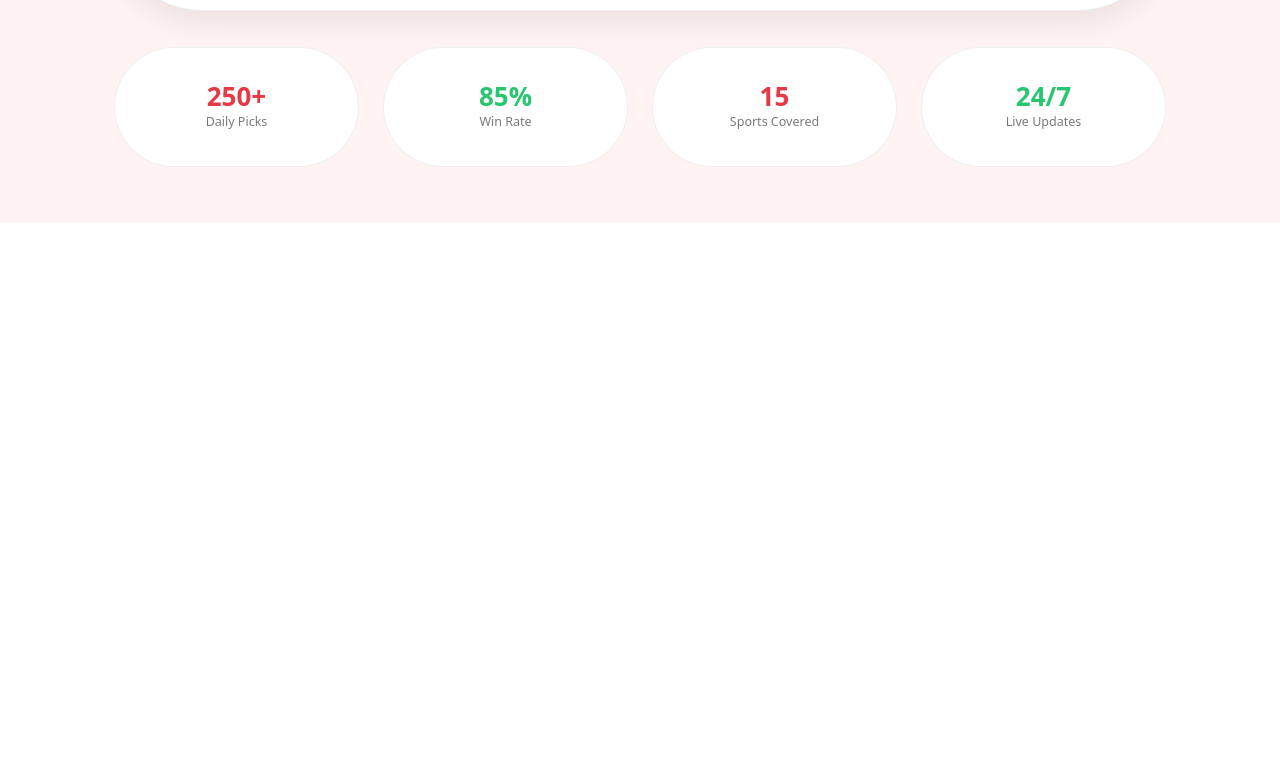
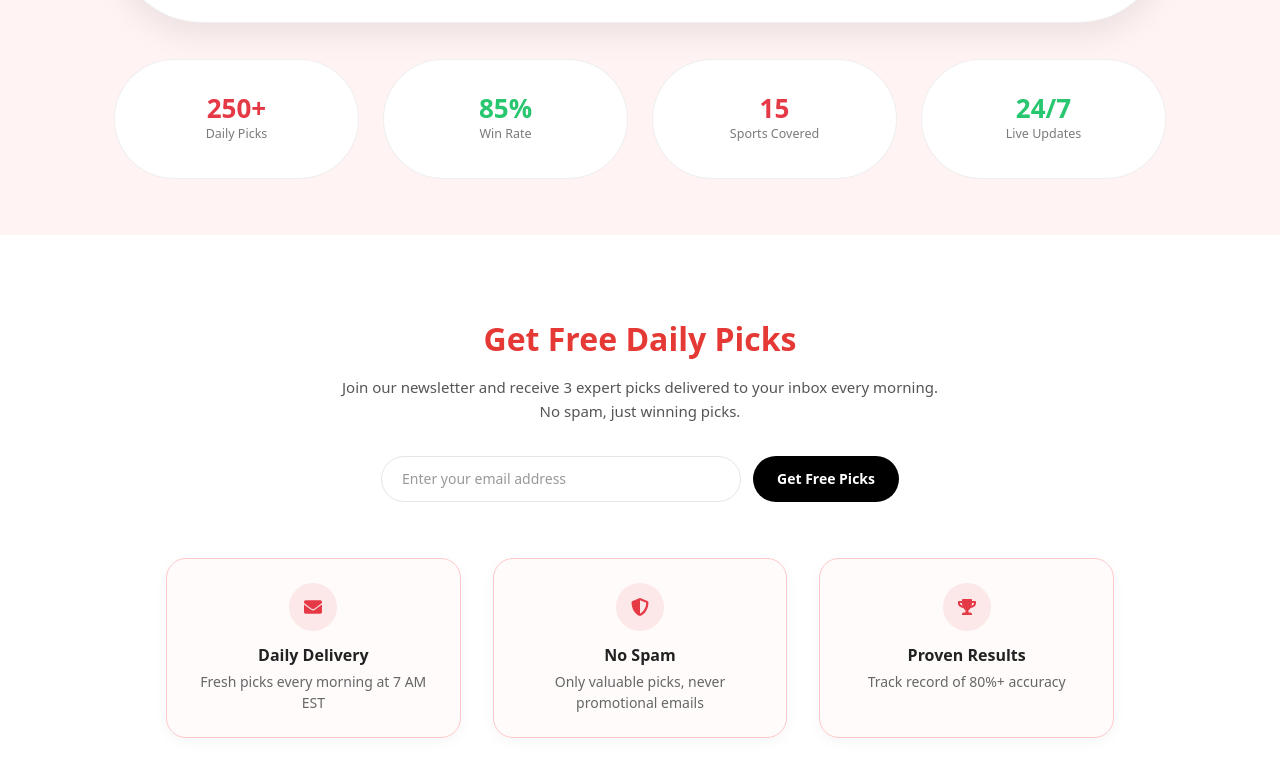
Before and after one commit to code-wev/GuaranteedSportPicks, a Next.js app: page / in a window 1280 px wide. Shown: the part 2111-2887 px from the top of the page. Before the commit the page ends 2334 px from the top, so only its background shows below. Built offline with nearby package versions, Linux system fonts and the light colour scheme.

Commit message:
GetFreeDailyPicks component added

```diff
--- a/app/page.js
+++ b/app/page.js
@@ -1,3 +1,4 @@
+import GetFreeDailyPicks from "@/components/Home/GetFreeDailyPicks";
 import HomeBanner from "@/components/Home/HomeBanner";
 import LiveOddsPicks from "@/components/Home/LiveOddsPicks";
 import Navbar from "@/components/Home/Navbar";
@@ -10,6 +11,7 @@ export default function Page() {
       <HomeBanner />
       <TodaysFeature />
       <LiveOddsPicks />
+      <GetFreeDailyPicks/>
     </div>
   );
 }
--- /dev/null
+++ b/components/Home/GetFreeDailyPicks.jsx
@@ -0,0 +1,77 @@
+"use client";
+
+import { FaEnvelope, FaShieldAlt, FaTrophy } from "react-icons/fa";
+
+export default function GetFreeDailyPicks() {
+  return (
+    <section className="w-full bg-white py-20">
+      <div className="max-w-[980px] mx-auto px-4 text-center">
+        {/* Heading */}
+        <h2 className="text-[28px] md:text-[32px] font-bold text-[#E53935] mb-3">
+          Get Free Daily Picks
+        </h2>
+        <p className="text-[#555] text-[15px] leading-relaxed mb-8">
+          Join our newsletter and receive 3 expert picks delivered to your inbox every morning.<br />
+          No spam, just winning picks.
+        </p>
+
+        {/* Email Input */}
+        <form className="flex flex-col sm:flex-row items-center justify-center gap-3 mb-14">
+          <input
+            type="email"
+            placeholder="Enter your email address"
+            className="w-full sm:w-[360px] h-[46px] px-5 rounded-full border border-[#E5E5E5] text-[14px] placeholder-[#999] focus:outline-none focus:ring-2 focus:ring-[#E63946]/40 transition"
+          />
+          <button
+            type="submit"
+            className="h-[46px] px-6 rounded-full bg-black text-white font-semibold text-[14px] hover:bg-[#222] transition"
+          >
+            Get Free Picks
+          </button>
+        </form>
+
+        {/* Info Cards */}
+        <div className="grid grid-cols-1 sm:grid-cols-3 gap-6 md:gap-8">
+          {/* Card 1 */}
+          <div className="rounded-[20px] bg-[#FFFBFB] border border-[#FFC9C9] p-6 flex flex-col items-center text-center shadow-[0_4px_14px_rgba(0,0,0,0.04)]">
+            <div className="w-12 h-12 flex items-center justify-center bg-[#E63946]/10 rounded-full mb-3">
+              <FaEnvelope className="text-[#E63946] text-[18px]" />
+            </div>
+            <h4 className="text-[16px] font-semibold text-[#222] mb-1">
+              Daily Delivery
+            </h4>
+            <p className="text-[14px] text-[#666]">
+              Fresh picks every morning at 7 AM EST
+            </p>
+          </div>
+
+          {/* Card 2 */}
+          <div className="rounded-[20px] bg-[#FFFBFB] border border-[#FFC9C9] p-6 flex flex-col items-center text-center shadow-[0_4px_14px_rgba(0,0,0,0.04)]">
+            <div className="w-12 h-12 flex items-center justify-center bg-[#E63946]/10 rounded-full mb-3">
+              <FaShieldAlt className="text-[#E63946] text-[18px]" />
+            </div>
+            <h4 className="text-[16px] font-semibold text-[#222] mb-1">
+              No Spam
+            </h4>
+            <p className="text-[14px] text-[#666]">
+              Only valuable picks, never promotional emails
+            </p>
+          </div>
+
+          {/* Card 3 */}
+          <div className="rounded-[20px] bg-[#FFFBFB] border border-[#FFC9C9] p-6 flex flex-col items-center text-center shadow-[0_4px_14px_rgba(0,0,0,0.04)]">
+            <div className="w-12 h-12 flex items-center justify-center bg-[#E63946]/10 rounded-full mb-3">
+              <FaTrophy className="text-[#E63946] text-[18px]" />
+            </div>
+            <h4 className="text-[16px] font-semibold text-[#222] mb-1">
+              Proven Results
+            </h4>
+            <p className="text-[14px] text-[#666]">
+              Track record of 80%+ accuracy
+            </p>
+          </div>
+        </div>
+      </div>
+    </section>
+  );
+}
--- a/components/Home/LiveOddsPicks.jsx
+++ b/components/Home/LiveOddsPicks.jsx
@@ -18,7 +18,7 @@ export default function LiveOddsPicks() {
 
         {/* Live Ticker pill */}
         <div className="mt-6">
-          <div className="mx-auto max-w-[980px] rounded-full bg-white shadow-[0_10px_30px_rgba(0,0,0,0.06)] border border-[#00000008] h-[52px] px-5 flex items-center justify-between">
+          <div className="mx-auto max-w-[980px] h-[64px] rounded-full bg-white shadow-[0_10px_30px_rgba(0,0,0,0.06)] border border-[#00000008] h-[52px] px-5 flex items-center justify-between">
             {/* Left */}
             <div className="flex items-center gap-2 text-[13px] font-semibold text-[#111]">
               <span className="inline-block w-2.5 h-2.5 rounded-full bg-[#E63946]" />
@@ -29,8 +29,8 @@ export default function LiveOddsPicks() {
 
             {/* Center matchup */}
             <div className="text-[14px] md:text-[15px] font-semibold">
-              <span className="text-[#111]">Dodgers vs Padres</span>
-              <span className="mx-2 text-[#b5b5b5]">•</span>
+              <span className="text-[#E63946]">Dodgers vs Padres</span>
+              <span className="mx-2 text-[#E63946]">-</span>
               <span className="text-[#E63946]">Dodgers -1.5 (+140)</span>
             </div>
 
@@ -43,14 +43,11 @@ export default function LiveOddsPicks() {
 
         {/* Partners block */}
         <div className="mt-10">
-
-
           {/* Card container */}
           <div className="mt-5 rounded-[88px] bg-white border border-[#00000010] shadow-[0_12px_32px_rgba(0,0,0,0.08)] px-5 md:px-8 py-6">
-
             <h3 className="text-center text-[18px] pb-5  md:text-[26px] font-semibold text-[#111]">
-            Our Trusted Sportsbook Partners
-          </h3>
+              Our Trusted Sportsbook Partners
+            </h3>
             {/* Logos row */}
 
             <div className="grid grid-cols-2 sm:grid-cols-4 gap-6 md:gap-8 items-start justify-items-center">
@@ -166,9 +163,7 @@ function StatPill({ value, label, valueClass }) {
   return (
     <div className="h-[120px] rounded-[120px] bg-white border border-[#00000010] flex items-center justify-center text-center">
       <div>
-        <div
-          className={`text-[26px] leading-none font-extrabold ${valueClass}`}
-        >
+        <div className={`text-[26px] leading-none font-bold ${valueClass}`}>
           {value}
         </div>
         <div className="mt-1 text-[12.5px] text-[#7A7A7A]">{label}</div>
```
